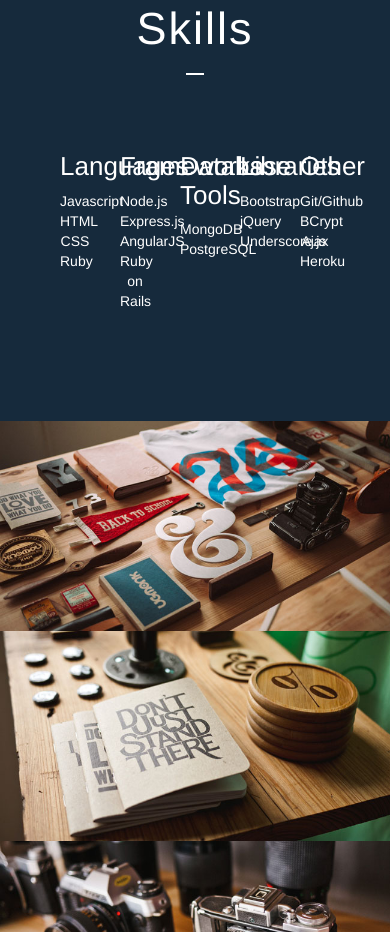
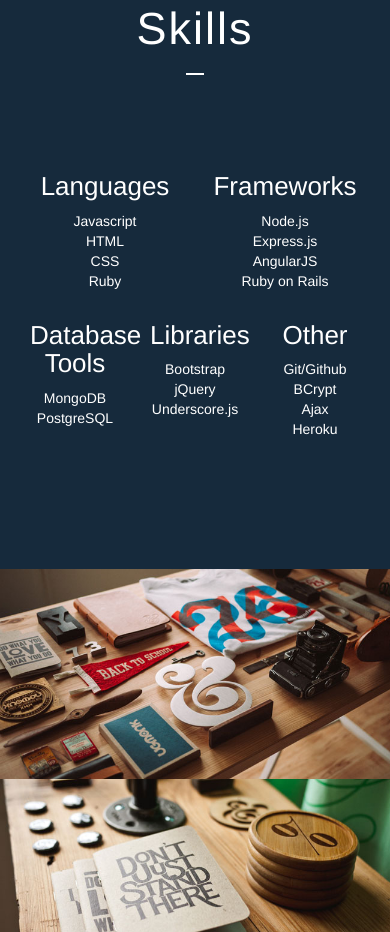
Before and after one commit to JustinRegiReyes/justinregireyes.github.io, a plain HTML site: page index.html in a window 390 px wide. Shown: the part 1300-2232 px from the top of the page. Drawn offline with nearby package versions, Linux system fonts and the light colour scheme; a web font is replaced by a local one.

Commit message:
formatted skills to be mobile friendly

```diff
--- a/index.html
+++ b/index.html
@@ -107,10 +107,10 @@
                 </div>
 
                 <div class="col-xs-12 col-sm-12 col-md-12 col-lg-12"><h1 class="section-title">Skills</h1> <hr class="light">
-                    <div class="col-xs-1 col-sm-1 col-md-1 col-lg-1 text-center">
+                    <div class="col-md-1 col-lg-1 text-center">
                         &nbsp;
                     </div>
-                    <div class="col-xs-2 col-sm-2 col-md-2 col-lg-2 text-center">
+                    <div class="col-xs-6 col-sm-6 col-md-2 col-lg-2 text-center">
                         <h3 class="skill-header">Languages</h3>
                         <ul class="list-unstyled">
                             <li>Javascript</li>
@@ -119,7 +119,7 @@
                             <li>Ruby</li>
                         </ul>
                     </div>
-                    <div class="col-xs-2 col-sm-2 col-md-2 col-lg-2 text-center">
+                    <div class="col-xs-6 col-sm-6 col-md-2 col-lg-2 text-center">
                         <h3 class="skill-header">Frameworks</h3>
                         <ul class="list-unstyled">
                             <li>Node.js</li>
@@ -128,14 +128,14 @@
                             <li>Ruby on Rails</li>
                         </ul>
                     </div>
-                    <div class="col-xs-2 col-sm-2 col-md-2 col-lg-2 text-center">
+                    <div class="col-xs-4 col-sm-4 col-md-2 col-lg-2 text-center">
                         <h3 class="skill-header">Database Tools</h3>
                         <ul class="list-unstyled">
                             <li>MongoDB</li>
                             <li>PostgreSQL</li>
                         </ul>
                     </div>
-                    <div class="col-xs-2 col-sm-2 col-md-2 col-lg-2 text-center">
+                    <div class="col-xs-4 col-sm-4 col-md-2 col-lg-2 text-center">
                         <h3 class="skill-header">Libraries</h3>
                         <ul class="list-unstyled">
                             <li>Bootstrap</li>
@@ -143,7 +143,7 @@
                             <li>Underscore.js</li>
                         </ul>
                     </div>
-                    <div class="col-xs-2 col-sm-2 col-md-2 col-lg-2 text-center">
+                    <div class="col-xs-4 col-sm-4 col-md-2 col-lg-2 text-center">
                         <h3 class="skill-header">Other</h3>
                         <ul class="list-unstyled">
                             <li>Git/Github</li>
@@ -152,7 +152,7 @@
                             <li>Heroku</li>
                         </ul>
                     </div>
-                    <div class="col-xs-1 col-sm-1 col-md-1 col-lg-1 text-center">
+                    <div class="col-md-1 col-lg-1 text-center">
                         &nbsp;
                     </div>
                 </div> <!-- skills -->
```
